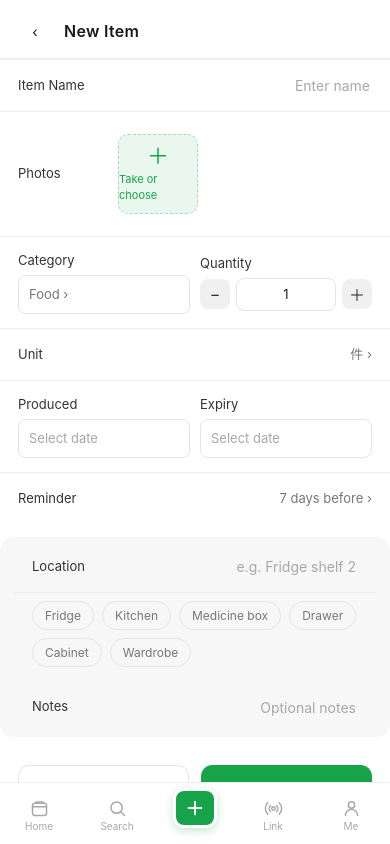
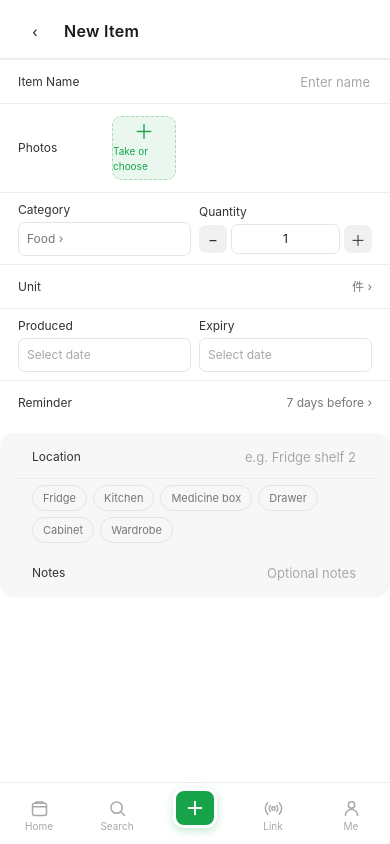
Before and after one commit to ananpaofu/new-shouna-app, a plain HTML site: page index.html in a window 390 px wide. Both pictures are taken after a click on the button 195 px from the left and 814 px from the top of the page. Drawn offline with Linux system fonts and the light colour scheme.

Commit message:
Release v2.05: form fixes and interactions

```diff
--- a/mobile.css
+++ b/mobile.css
@@ -17,9 +17,9 @@
   --radius: 14px;
   --shadow: 0 1px 3px rgba(0,0,0,.04);
 }
-:root[data-theme='warm'] { --bg: #fffdf7; --bg-soft: #f7f2e8; --line: #efe8da; --line-2: #e7dfcf; }
-:root[data-theme='green'] { --bg: #fbfdfb; --bg-soft: #eef7ef; --line: #e4eee4; --line-2: #d8e8d9; }
-:root[data-theme='dark'] { --bg: #161616; --bg-soft: #242424; --ink: #f5f5f5; --ink-2: #dddddd; --ink-3: #aaaaaa; --ink-4: #888888; --line: #303030; --line-2: #3a3a3a; --shadow: none; }
+:root[data-theme='warm'] { --bg: #fffdf7; --bg-soft: #f7f2e8; --line: #efe8da; --line-2: #e7dfcf; --green: #d98b3a; --green-dark: #c2792e; }
+:root[data-theme='green'] { --bg: #fbfdfb; --bg-soft: #eef7ef; --line: #e4eee4; --line-2: #d8e8d9; --green: #16a34a; --green-dark: #12843d; }
+:root[data-theme='dark'] { --bg: #161616; --bg-soft: #242424; --ink: #f5f5f5; --ink-2: #dddddd; --ink-3: #aaaaaa; --ink-4: #888888; --line: #303030; --line-2: #3a3a3a; --green: #4ade80; --green-dark: #22c55e; --shadow: none; }
 :root[data-font='large'] body { font-size: 15px; }
 :root[data-font='elder'] body { font-size: 17px; }
 :root[data-weight='medium'] body { font-weight: 500; }
@@ -64,6 +64,11 @@ a { color: inherit; text-decoration: none; }
   background: var(--bg); border-bottom: 1px solid var(--line);
 }
 .header-row { display: flex; align-items: center; gap: 12px; margin-top: 4px; min-height: 38px; }
+.me-header { justify-content: flex-start; }
+.form-header { display: grid; grid-template-columns: 34px 1fr 68px; gap: 0; }
+.form-cancel { font-size: 18px; color: var(--ink-2); }
+.form-save { justify-self: end; background: var(--ink); color: #fff; padding: 8px 16px; border-radius: 12px; font-size: 13px; }
+.required-note { padding: 4px 18px 8px; font-size: 11px; color: var(--ink-4); }
 .icon-btn {
   width: 34px; height: 34px; border-radius: 10px; display: flex; align-items: center; justify-content: center;
   color: var(--ink); flex: 0 0 auto;
@@ -236,13 +241,12 @@ a { color: inherit; text-decoration: none; }
   display: flex; align-items: center; gap: 12px; padding: 11px 12px; border-radius: 10px;
   font-size: 15px; color: var(--ink-2); margin-bottom: 2px;
 }
-.side-item .side-emoji { width: 22px; text-align: center; font-size: 17px; }
+.side-item .side-emoji { width: 22px; height: 22px; display: flex; align-items: center; justify-content: center; }
+.side-item .side-emoji svg { width: 19px; height: 19px; }
 .side-item.active { background: var(--bg-soft); color: var(--ink); font-weight: 600; }
 .side-item:active { background: var(--bg-soft); }
 .side-item .side-arrow { margin-left: auto; color: var(--ink-4); }
 .side-item .side-count { margin-left: auto; font-size: 12px; color: var(--ink-4); }
-.sidebar-foot { border-top: 1px solid var(--line); padding: 12px 18px; display: flex; justify-content: space-between; align-items: center; }
-.sidebar-foot .add-folder { color: var(--ink); font-size: 14px; display: flex; align-items: center; gap: 6px; }
 
 /* ---------- 底部弹窗 ---------- */
 .sheet-mask { position: absolute; inset: 0; background: rgba(0,0,0,.35); z-index: 50; opacity: 0; transition: opacity .2s; }
@@ -294,37 +298,49 @@ a { color: inherit; text-decoration: none; }
 .date-picker-foot button:nth-child(2) { color: var(--ink-3); }
 
 /* ---------- 表单 ---------- */
-.form-page { padding: 0 0 20px; }
+.form-page { padding: 0 0 12px; }
 .form-group { background: var(--bg); border-top: 1px solid var(--line); }
-.form-row { display: flex; align-items: center; padding: 14px 18px; border-bottom: 1px solid var(--line); gap: 12px; min-height: 52px; }
+.form-row { display: flex; align-items: center; padding: 8px 18px; border-bottom: 1px solid var(--line); gap: 10px; min-height: 44px; }
 .form-row:last-child { border-bottom: none; }
-.form-label { width: 88px; flex: 0 0 auto; color: var(--ink-2); font-size: 13px; }
-.form-input { flex: 1; border: none; outline: none; text-align: right; background: transparent; font-size: 14px; }
+.form-label { width: 84px; flex: 0 0 auto; color: var(--ink-2); font-size: 12px; }
+.form-input { flex: 1; min-width: 0; border: none; outline: none; text-align: right; background: transparent; font-size: 13px; }
 .form-input::placeholder { color: var(--ink-4); }
-.form-value { flex: 1; text-align: right; color: var(--ink-3); font-size: 13px; }
+.form-value { flex: 1; min-width: 0; text-align: right; color: var(--ink-3); font-size: 12px; }
 .form-value.placeholder { color: var(--ink-4); }
 .form-arrow { color: var(--ink-4); font-size: 13px; }
-.dual-row { gap: 10px; }
+.dual-row { gap: 8px; }
 .dual-col { flex: 1; min-width: 0; }
-.dual-col .form-label { width: auto; margin-bottom: 4px; }
-.dual-col .form-value { display: block; text-align: left; padding: 9px 10px; border: 1px solid var(--line-2); border-radius: 8px; background: var(--bg); }
-.qty-stepper { display: flex; align-items: center; gap: 6px; }
-.qty-stepper button { width: 30px; height: 30px; border-radius: 8px; background: #f0f0f0; color: var(--ink-2); font-size: 16px; }
-.qty-stepper span { flex: 1; min-width: 36px; text-align: center; padding: 6px 4px; border: 1px solid var(--line-2); border-radius: 8px; font-size: 13px; }
-.location-presets { display: flex; flex-wrap: wrap; gap: 8px; padding: 8px 18px 14px; }
-.location-presets button { padding: 6px 12px; border: 1px solid var(--line-2); border-radius: 999px; font-size: 12px; color: var(--ink-3); }
-.photo-grid { flex: 1; display: flex; flex-wrap: wrap; gap: 8px; padding: 8px 0; }
+.dual-col .form-label { width: auto; margin-bottom: 3px; }
+.dual-col .form-value { display: block; text-align: left; padding: 7px 8px; border: 1px solid var(--line-2); border-radius: 7px; background: var(--bg); }
+.triple-row { gap: 7px; }
+.triple-col { min-width: 0; }
+.triple-col.cat-col { flex: 1.5; }
+.triple-col.qty-col { flex: 1.8; }
+.triple-col.unit-col { flex: 1; }
+.triple-col .form-label { width: auto; margin-bottom: 3px; }
+.triple-col .form-value { display: block; text-align: left; padding: 7px 8px; border: 1px solid var(--line-2); border-radius: 7px; background: var(--bg); white-space: nowrap; overflow: hidden; text-overflow: ellipsis; }
+.select-input { width: 100%; padding: 7px 8px; border: 1px solid var(--green); border-radius: 7px; background: var(--bg); text-align: left; font-size: 12px; }
+.select-hint { position: absolute; right: 26px; color: var(--ink-4); }
+.qty-stepper { display: flex; align-items: center; gap: 4px; }
+.qty-stepper button { width: 28px; height: 28px; border-radius: 7px; background: #f0f0f0; color: var(--ink-2); font-size: 15px; }
+.qty-stepper span { flex: 1; min-width: 32px; text-align: center; padding: 5px 2px; border: 1px solid var(--line-2); border-radius: 7px; font-size: 12px; }
+.location-presets { display: flex; flex-wrap: wrap; gap: 6px; padding: 6px 18px 8px; }
+.location-presets button { padding: 5px 10px; border: 1px solid var(--line-2); border-radius: 999px; font-size: 11px; color: var(--ink-3); }
+.location-presets button.active { background: var(--green); border-color: var(--green); color: #fff; }
+.photo-grid { flex: 1; display: flex; flex-wrap: wrap; gap: 6px; padding: 4px 0; }
 .photo-upload {
-  width: 80px; height: 80px; border: 1px dashed #a8dcb8; border-radius: 10px; background: #eaf7ee;
-  display: flex; flex-direction: column; align-items: center; justify-content: center; color: var(--green); font-size: 11px; gap: 4px;
+  width: 64px; height: 64px; border: 1px dashed #a8dcb8; border-radius: 9px; background: #eaf7ee;
+  display: flex; flex-direction: column; align-items: center; justify-content: center; color: var(--green); font-size: 10px; gap: 2px;
   overflow: hidden;
 }
-.photo-upload span:first-child { font-size: 22px; line-height: 1; }
-.photo-thumb { width: 80px; height: 80px; border-radius: 10px; overflow: hidden; position: relative; background: var(--bg-soft); }
+.photo-upload span:first-child { font-size: 20px; line-height: 1; }
+.photo-thumb { width: 64px; height: 64px; border-radius: 9px; overflow: hidden; position: relative; background: var(--bg-soft); }
 .photo-thumb img { width: 100%; height: 100%; object-fit: cover; }
-.photo-del { position: absolute; top: 3px; right: 3px; width: 18px; height: 18px; border-radius: 50%; background: rgba(0,0,0,.6); color: #fff; font-size: 11px; display: flex; align-items: center; justify-content: center; }
-.more-block { background: var(--bg-soft); margin: 12px 0; border-radius: var(--radius); padding: 4px 14px; }
-.form-actions { display: flex; gap: 12px; padding: 16px 18px; }
+.photo-del { position: absolute; top: 2px; right: 2px; width: 16px; height: 16px; border-radius: 50%; background: rgba(0,0,0,.6); color: #fff; font-size: 10px; display: flex; align-items: center; justify-content: center; }
+.more-block { background: var(--bg-soft); margin: 8px 0 0; border-radius: var(--radius); padding: 2px 14px; }
+.form-actions { display: none; }
+.keyboard-open .bottom-nav { display: none; }
+.voice-btn.recording { background: var(--ink); }
 .btn {
   flex: 1; padding: 13px; border-radius: 11px; font-size: 14px; text-align: center; border: 1px solid var(--line-2); background: var(--bg); color: var(--ink);
 }
@@ -424,7 +440,8 @@ a { color: inherit; text-decoration: none; }
 /* ---------- 我的（旧版样式） ---------- */
 .me-page { padding-top: 8px; }
 .me-hero { text-align: center; padding: 8px 0 18px; }
-.me-avatar { position: relative; width: 64px; height: 64px; border-radius: 16px; background: #1a1a1a; color: #fff; font-size: 22px; font-weight: 600; display: flex; align-items: center; justify-content: center; margin: 0 auto 10px; }
+.me-avatar { position: relative; width: 64px; height: 64px; border-radius: 16px; background: #1a1a1a; color: #fff; font-size: 22px; font-weight: 600; display: flex; align-items: center; justify-content: center; margin: 0 auto 10px; overflow: visible; cursor: pointer; }
+.me-avatar img { width: 100%; height: 100%; border-radius: 16px; object-fit: cover; }
 .me-edit { position: absolute; right: -4px; bottom: -4px; width: 20px; height: 20px; border-radius: 50%; background: #d9d9d9; color: #444; font-size: 11px; display: flex; align-items: center; justify-content: center; border: 2px solid #fff; }
 .me-name { font-size: 16px; font-weight: 600; }
 .me-id { font-size: 11px; color: var(--ink-4); margin-top: 2px; }
```
